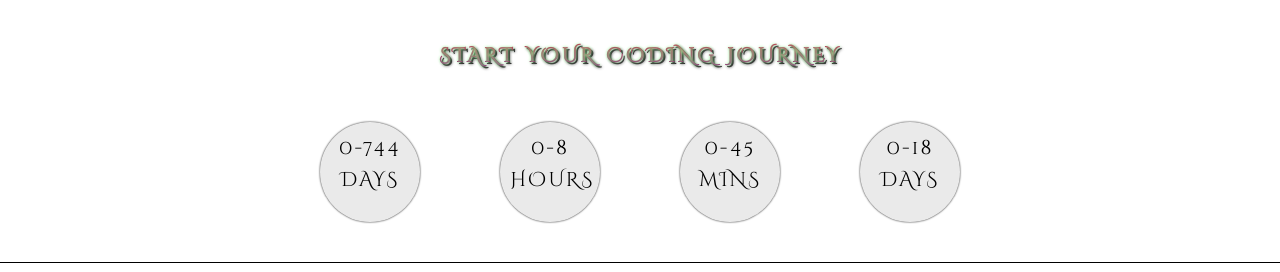
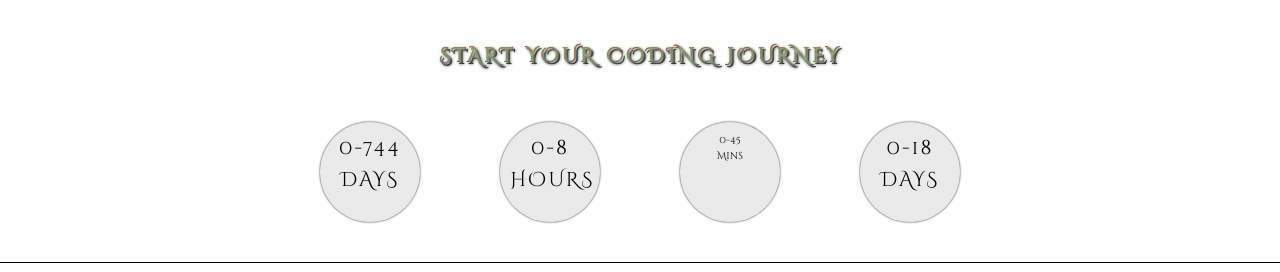
Before and after one commit to habibAbdelgaber/SIMPLE-PORTFOLIO, a plain HTML site: page index.html in a window 1280 px wide. Shown: the part 820-1092 px from the top of the page. Drawn offline with Linux system fonts and the light colour scheme; a web font is replaced by a local one.

Commit message:
Update index.html

```diff
--- a/index.html
+++ b/index.html
@@ -110,10 +110,11 @@
                     <p class="hours">0</p>
                     <p class="hours-text">Hours</p>
                 </div>
-                <div class="count-mins">
-                    <p class="mins">0</p>
-                    <p class="mins-text">Mins</p>
-                </div>
+
+                <span class="count-mins">
+                    <div class="mins">0</div>
+                    <div class="mins-text">Mins</div>
+                </span>
                 <div class="count-seconds">
                     <p class="seconds">0</p>
                     <p class="seconds-text">Days</p>
```
